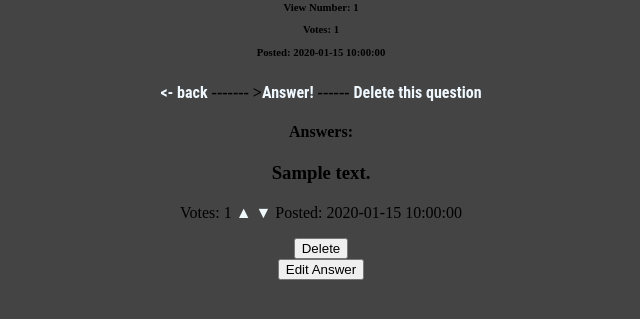
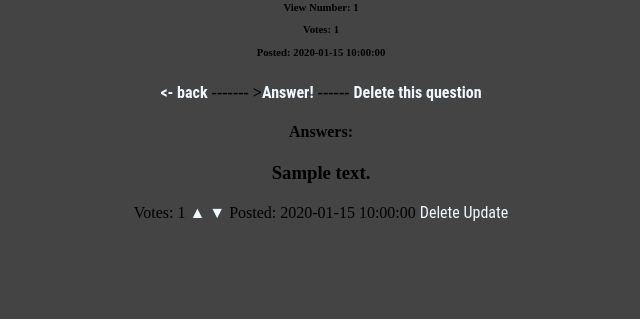
Before and after one commit to jonatanUri/AskMate, a Flask app: template templates/question.html in a window 1280 px wide. Shown: the part 246-565 px from the top of the page, without its empty margins (319-959 px from the left). Run offline with Flask 2, Linux system fonts and the light colour scheme; the template is opened without the code that fills it: most values are stand-ins (such as "Sample title", 1, 10 or a date in 2020).

Commit message:
Edit answer feature done!

```diff
--- a/data_manager.py
+++ b/data_manager.py
@@ -85,6 +85,15 @@ def convert_time(unix_timestamp):
         if id_ == answer['id']:
             answers.remove(answer)
     rewrite_csv(answers, answer_path, answer_header)'''
+
+
+@database_common.connection_handler
+def update_answer(cursor, answer_update, id_):
+        cursor.execute("""
+                            UPDATE answer
+                            SET message=%(answer_update)s
+                            WHERE id= %(id_)s
+                            """, {'answer_update': answer_update, 'id_': id_})
 
 
 @database_common.connection_handler
@@ -191,3 +200,12 @@ def vote_down(cursor, id_):
                   WHERE id=%(id_)s ;
                   """,
                    {'id_': id_})
+
+
+@database_common.connection_handler
+def get_this_answer(cursor, question_id_, answer_id_):
+    cursor.execute("""
+                    SELECT message FROM answer  where id=%(answer_id_)s AND question_id=%(question_id_)s ;
+                    """, {'question_id_': question_id_, 'answer_id_': answer_id_})
+    answers = cursor.fetchall()
+    return answers
--- a/server.py
+++ b/server.py
@@ -38,8 +38,8 @@ def vote_up_answer(num):
 @app.route('/trying')
 def trying():
     this_question = data_manager.read_a_question(2)
-    answers_list = data_manager.answer_by_question_id(1)
-    return render_template('testing.html', questions=this_question, answers=answers_list)
+    #answers_list = data_manager.get_this_answer(1, 3)
+    return render_template('testing.html', questions=this_question)
 
 
 @app.route('/question/<num>/new-answer')
@@ -101,10 +101,21 @@ def delete_question(num):
     return redirect('/list')
 
 
-@app.route('/answer/<num>/delete', methods=['POST'])
-def delete_answer(num):
-    data_manager.delete_answer(request.form['answer_id'])
+@app.route('/answer/<num>/delete-answer/<answer_id>')
+def delete_answer(num, answer_id):
+    data_manager.delete_answer(answer_id)
     return redirect('/question/'+num)
+
+
+@app.route('/question/<num>/edit-answer/<answer_id>', methods=['GET', 'POST'])
+def route_edit_answer(num, answer_id):
+    if request.method == 'POST':
+        update = request.form['message']
+        data_manager.update_answer(update, answer_id)
+        return redirect('/question/'+num)
+    elif request.method == 'GET':
+        answer = data_manager.get_this_answer(num, answer_id)
+        return render_template("edit-answer.html", answer_id=answer_id, answer=answer, num=num)
 
 
 if __name__ == "__main__":
--- a/templates/question.html
+++ b/templates/question.html
@@ -26,20 +26,15 @@
         </p>
         <p>Votes: {{answer.vote_number}} <a href="">▲</a> <a href="">▼</a>  Posted: {{answer.submission_time}}
             {% for question in questions %}
-                <form method="POST" action="/answer/{{ question.id}}/delete">
+                <a href="/answer/{{ question.id}}/delete-answer/{{ answer.id }}"> Delete </a>
             {% endfor %}
-            <input type="hidden" value="{{answer.id}}" name="answer_id" id="answer_id">
-            <input type="submit" value="Delete">
-            </form>
+
             {% for question in questions %}
-                <form method="POST" action="workinprogress.html">  <!-- Need to make an edit_question function -->
+            <a href="/question/{{ question.id}}/edit-answer/{{ answer.id }}">Update</a>
             {% endfor %}
-            <input type="hidden" value="{{answer.id}}" name="answer_id" id="answer_id">
-            <input type="submit" value="Edit Answer">
-            </form>
         </p>
         <p></p>
-    {%endfor%}
+        {%endfor%}
 {% endblock %}
 </body>
 </html>
```
Also changed, not shown: templates/edit-answer.html (added, +25 -0 lines).
